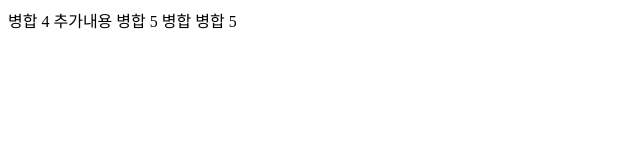
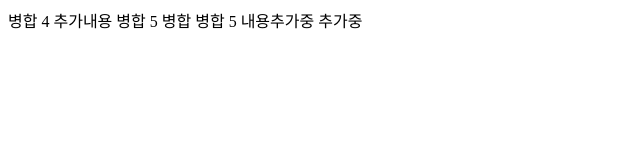
Before and after one commit to youdonghee/test, a plain HTML site: page merge.html in a window 1280 px wide. Shown: the whole page, without its empty margins (0-640 px from the left). Drawn offline with Linux system fonts and the light colour scheme.

Commit message:
123123123

```diff
--- a/merge.html
+++ b/merge.html
@@ -9,5 +9,8 @@
 <body>
   병합 4 추가내용
   병합 5 병합 병합 5
+
+  내용추가중 추가중
+
 </body>
 </html>
```
